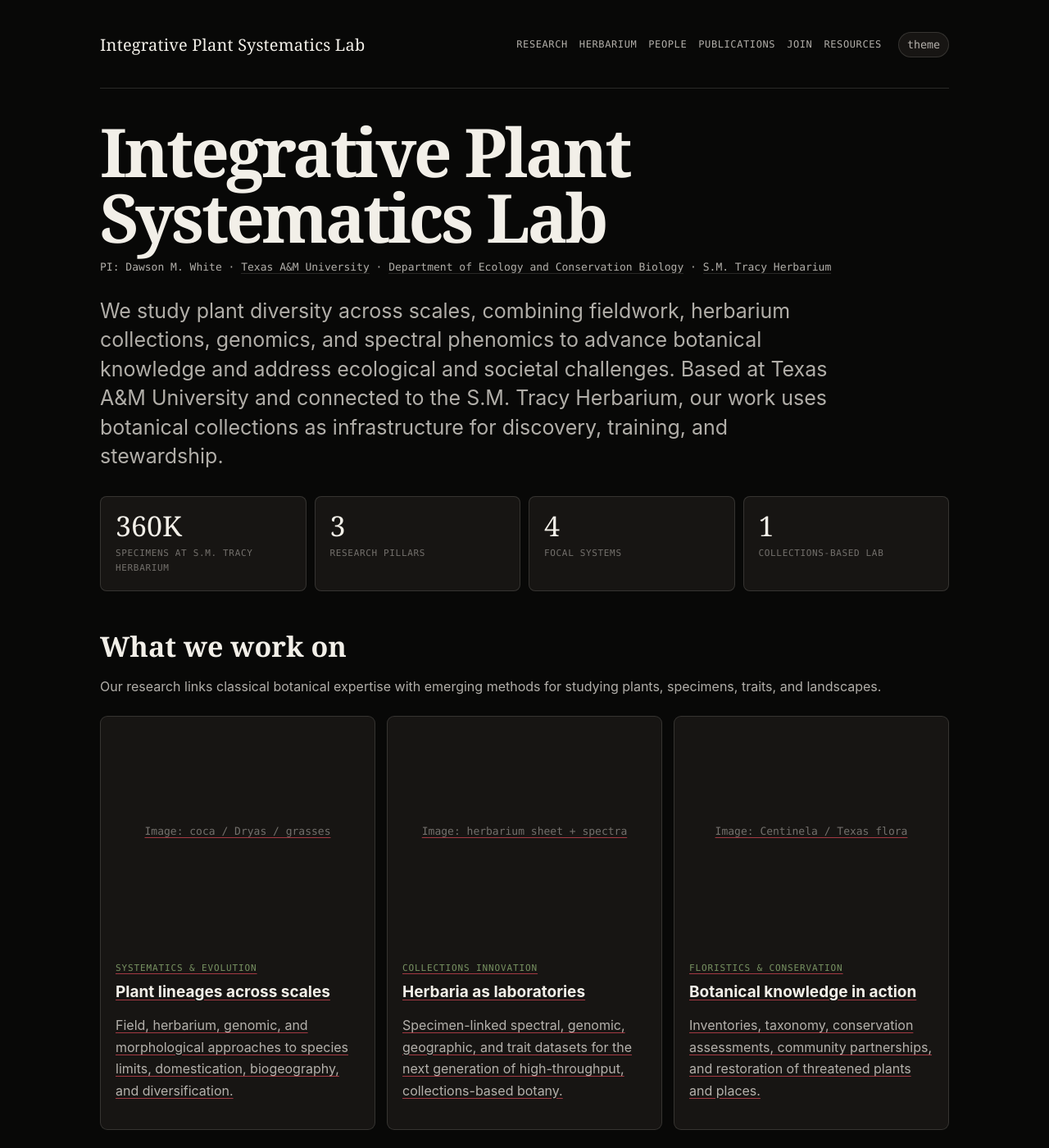
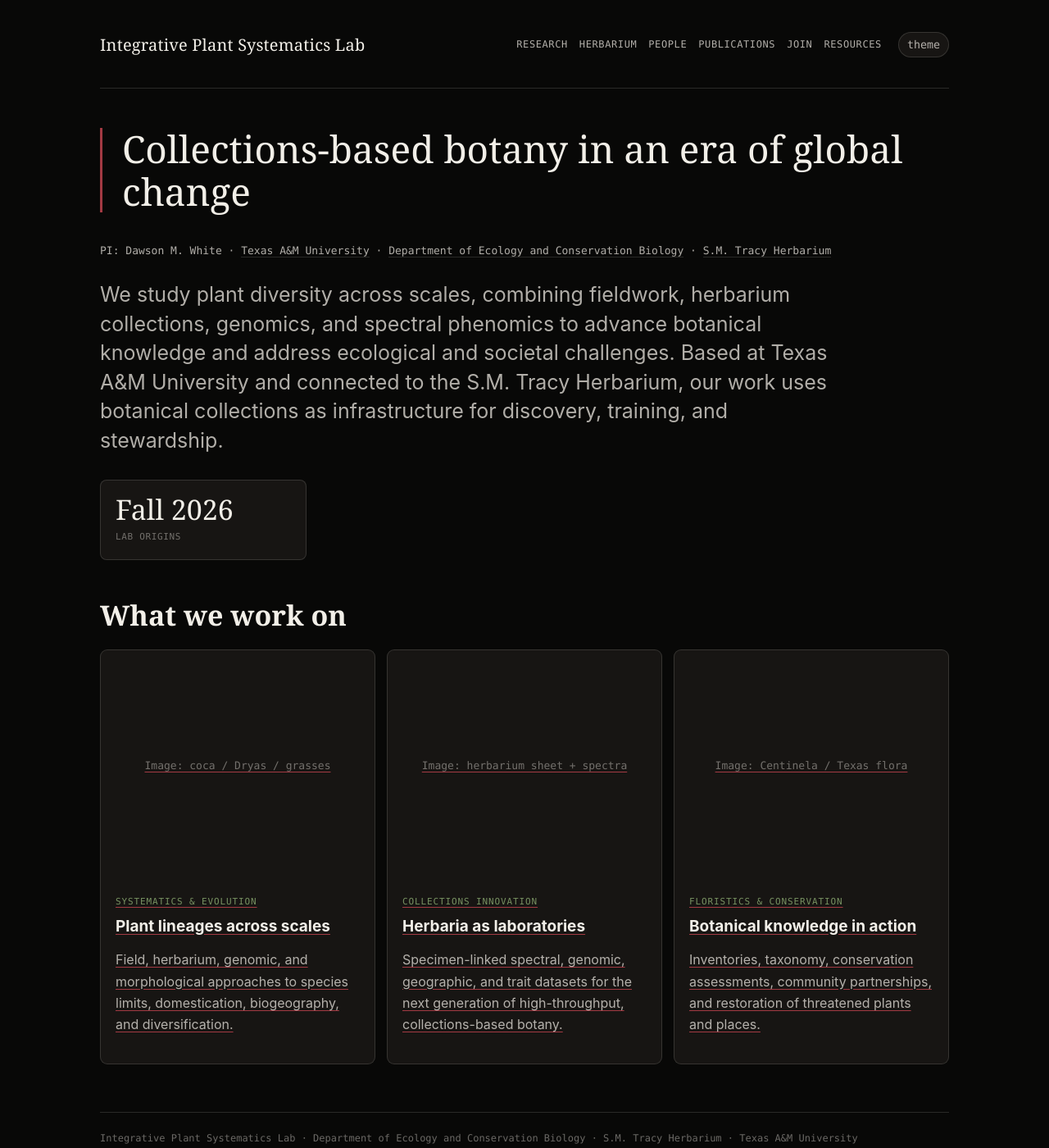
Before and after one commit to Erythroxylum/whiteplantsystematics.org, a Jekyll site: the page built from index.html, in a window 1280 px wide and 1400 px high. Shown: the whole window at 82% size. Built offline with Jekyll 4.4.1, drawn with Linux system fonts in a browser that asks for light colours; some of the changed text lies outside the part shown.

Commit message:
research updates

```diff
--- a/index.html
+++ b/index.html
@@ -23,7 +23,7 @@ extra_head: |
   </script>
 ---
 
-<h1 class="title">Integrative Plant Systematics Lab</h1>
+<blockquote class="pullquote">Collections-based botany in an era of global change</blockquote>
 
 <div class="subheader">
   PI: Dawson M. White ·
@@ -37,14 +37,10 @@ extra_head: |
 </p>
 
 <div class="stats-row">
-  <div class="stat"><div class="stat-num">360K</div><span class="stat-label">Specimens at S.M. Tracy Herbarium</span></div>
-  <div class="stat"><div class="stat-num">3</div><span class="stat-label">Research pillars</span></div>
-  <div class="stat"><div class="stat-num">4</div><span class="stat-label">Focal systems</span></div>
-  <div class="stat"><div class="stat-num">1</div><span class="stat-label">Collections-based lab</span></div>
+  <div class="stat"><div class="stat-num">Fall 2026</div><span class="stat-label">Lab Origins</span></div>
 </div>
 
 <h2>What we work on</h2>
-<p>Our research links classical botanical expertise with emerging methods for studying plants, specimens, traits, and landscapes.</p>
 
 <div class="research-grid">
   <a class="card" href="research.html#systematics">
@@ -72,5 +68,3 @@ extra_head: |
     </div>
   </a>
 </div>
-
-<blockquote class="pullquote">Collections-based botany in an era of global change.</blockquote>
--- a/people.html
+++ b/people.html
@@ -19,7 +19,7 @@ canonical: "https://whiteplantsystematics.org/people.html"
       <p>Dawson is a botanist studying plant diversity through systematics, floristics, herbarium science, genomics, spectral phenomics, and conservation.</p>
       <div class="layer-links">
         <a href="publications.html">Publications</a>
-        <a href="mailto:dawson.white@tamu.edu">Email</a>
+        <a href="mailto:dawson.white@gmail.com">Email</a>
         <a href="https://github.com/erythroxylum" target="_blank" rel="noopener">GitHub</a>
       </div>
     </div>
```
Also changed, not shown: research.html (+8 -2 lines).
